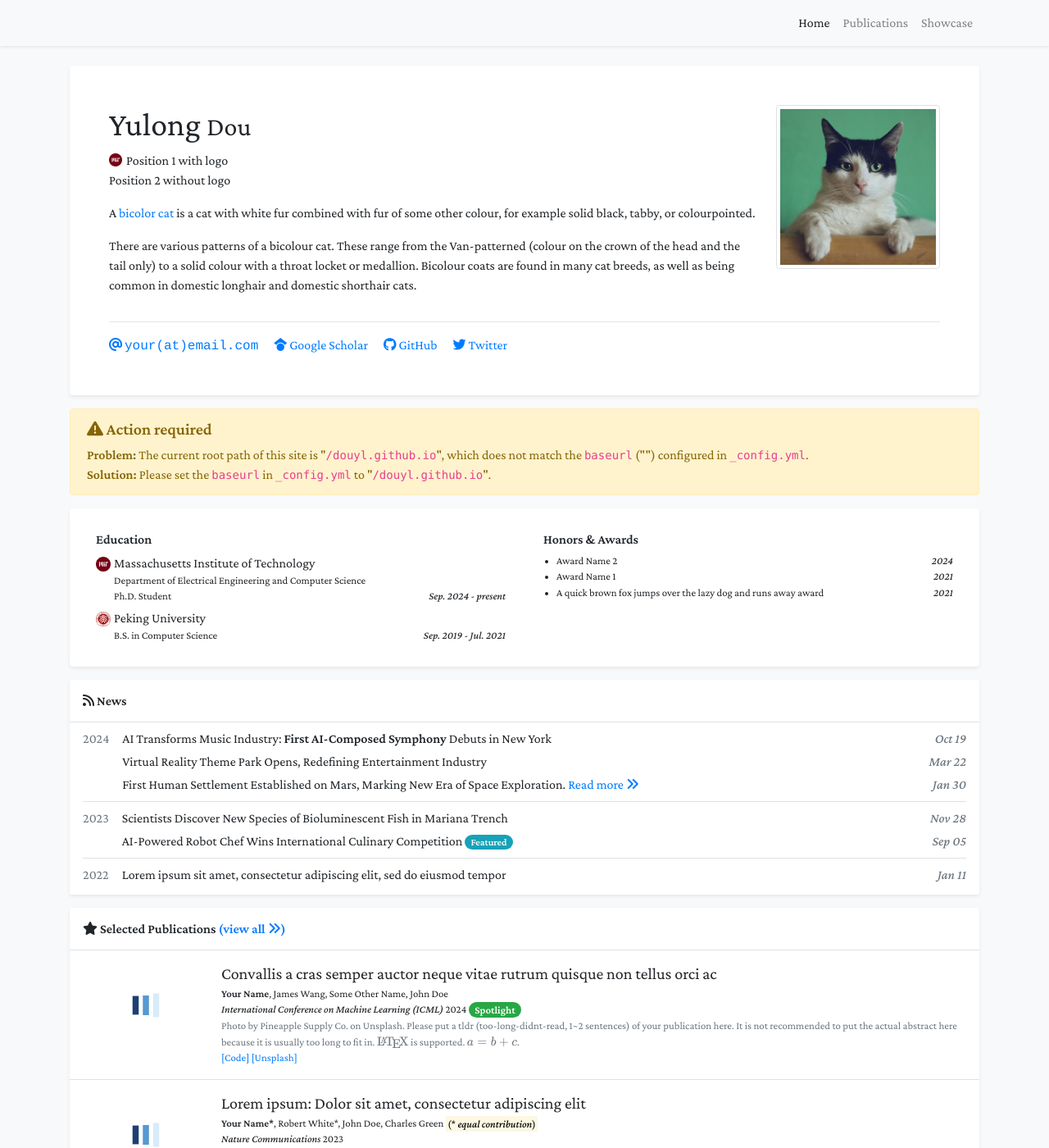
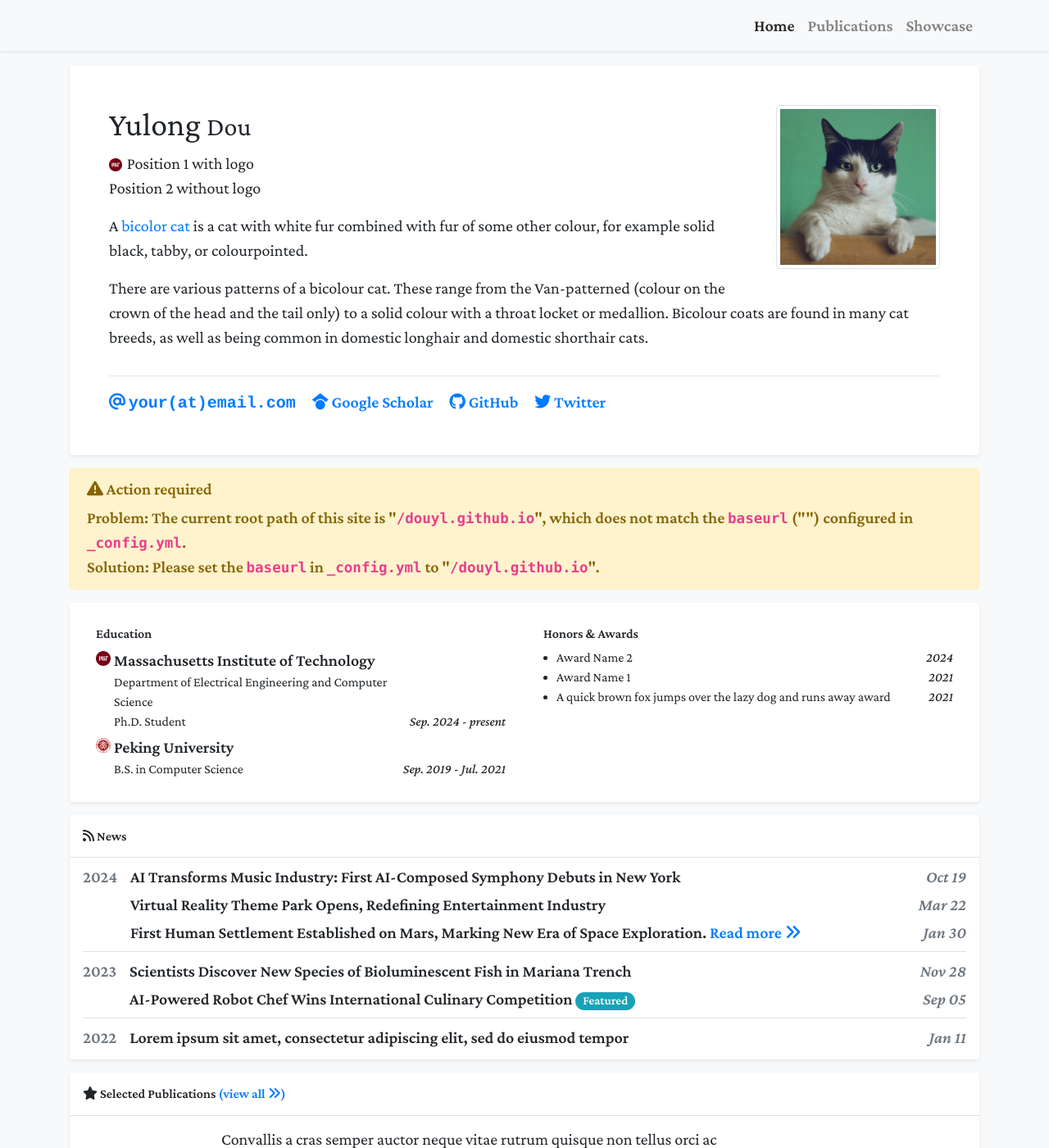
Before and after one commit to douyl/douyl.github.io, a Jekyll site: the page built from index.html, in a window 1280 px wide and 1400 px high. Shown: the whole window at 82% size. Built offline with Jekyll 4.4.1, drawn with Linux system fonts in a browser that asks for light colours; nearby versions of some CDN libraries; a style sheet for code colours, icons or effects is not loaded.

Commit message:
Update global.css

```diff
--- a/assets/css/global.css
+++ b/assets/css/global.css
@@ -2,8 +2,8 @@
 @import url("https://fonts.googleapis.com/css2?family=Crimson+Pro:ital,wght@0,400;0,500;0,600;1,500;1,600&display=swap");
 body {
     /* font-family: "Lato"; */
-    font: 16.0px/1.5 Crimson Pro, serif;
-    font-weight: 400;
+    font: 20.0px/1.5 Crimson Pro, serif;
+    font-weight: 600;
     padding-top: 5.0rem;
 }
 
```
